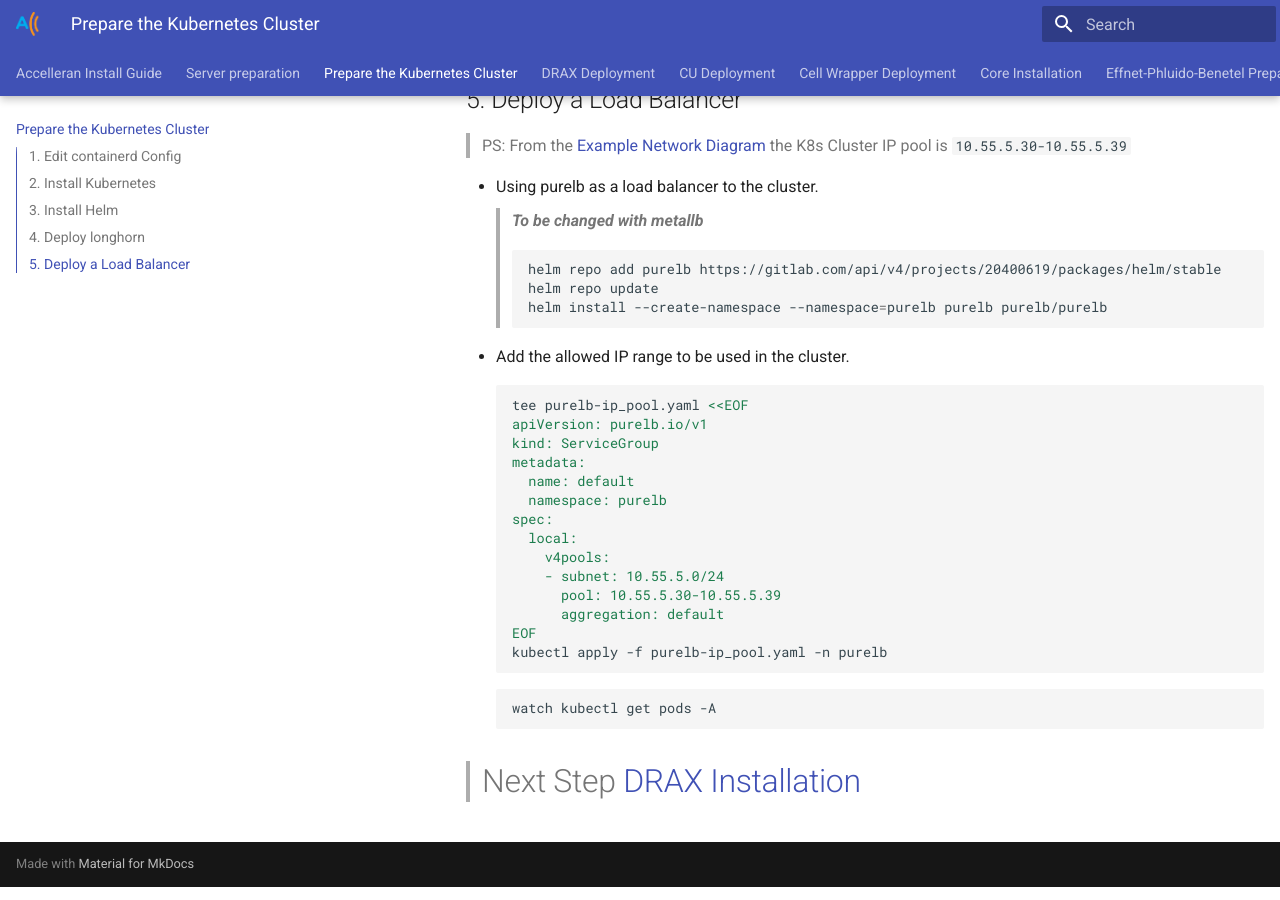
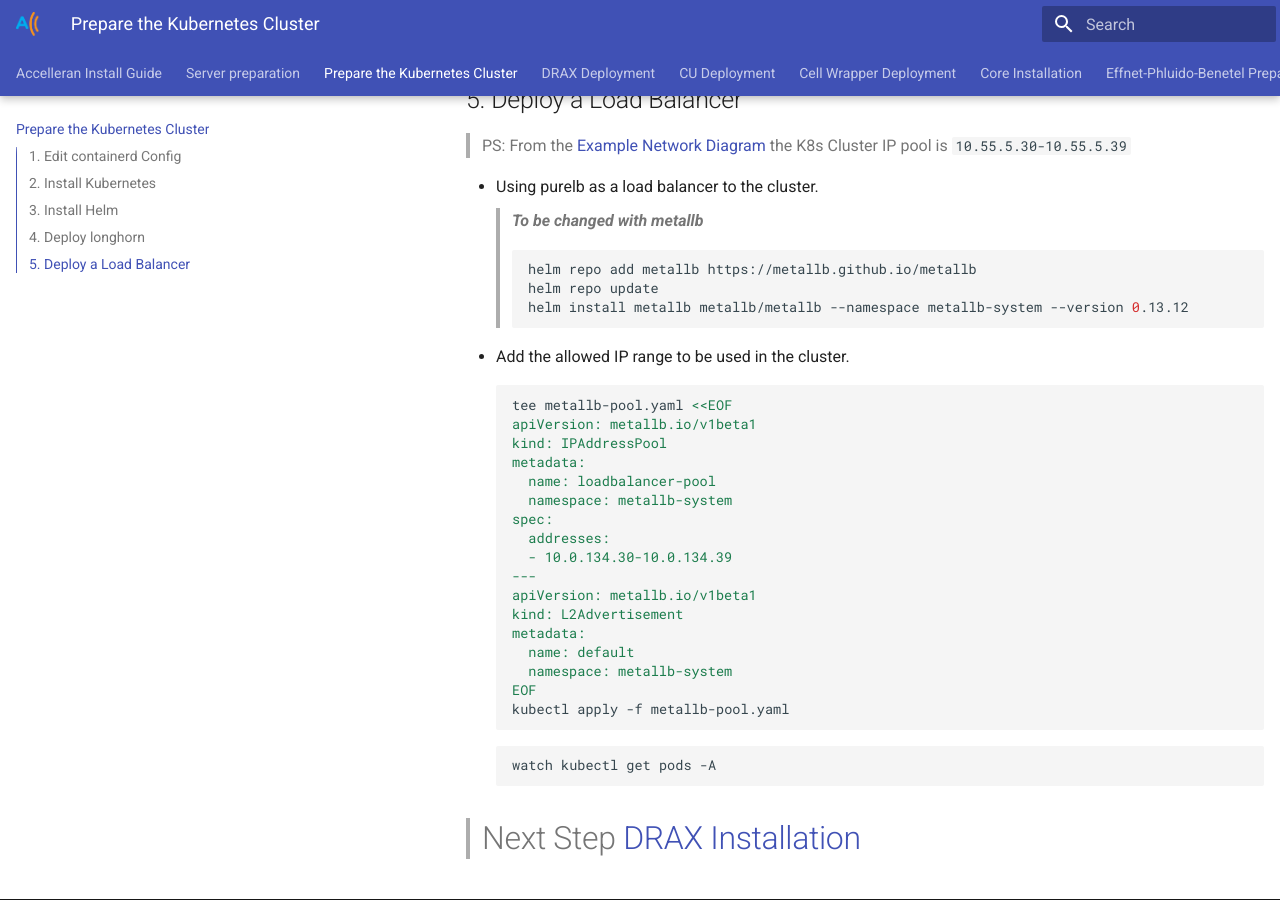
Before and after one commit to accelleran/drax-docs, an MkDocs documentation site: the page built from docs/kubernetes_ng-install/index.md, in a window 1280 px wide and 900 px high, scrolled down 2337 px. Built offline with MkDocs 1.6.1 and Material for MkDocs 9.7.7, drawn with Linux system fonts in a browser that asks for light colours; the version menu is left out.

Commit message:
use metallb instead of purelb

````diff
--- a/docs/kubernetes_ng-install/index.md
+++ b/docs/kubernetes_ng-install/index.md
@@ -109,26 +109,29 @@ watch kubectl get pods -A
 - Using purelb as a load balancer to the cluster.
 > ***To be changed with metallb***
 ```bash
-helm repo add purelb https://gitlab.com/api/v4/projects/20400619/packages/helm/stable
+helm repo add metallb https://metallb.github.io/metallb
 helm repo update
-helm install --create-namespace --namespace=purelb purelb purelb/purelb
+helm install metallb metallb/metallb --namespace metallb-system --version 0.13.12
 ```
 - Add the allowed IP range to be used in the cluster.
 ```bash
-tee purelb-ip_pool.yaml <<EOF
-apiVersion: purelb.io/v1
-kind: ServiceGroup
+tee metallb-pool.yaml <<EOF
+apiVersion: metallb.io/v1beta1
+kind: IPAddressPool
+metadata:
+  name: loadbalancer-pool
+  namespace: metallb-system
+spec:
+  addresses:
+  - 10.0.134.30-10.0.134.39
+---
+apiVersion: metallb.io/v1beta1
+kind: L2Advertisement
 metadata:
   name: default
-  namespace: purelb
-spec:
-  local:
-    v4pools:
-    - subnet: 10.55.5.0/24
-      pool: 10.55.5.30-10.55.5.39
-      aggregation: default
+  namespace: metallb-system
 EOF
-kubectl apply -f purelb-ip_pool.yaml -n purelb
+kubectl apply -f metallb-pool.yaml
 ```
 ```bash
 watch kubectl get pods -A
````
Also changed, not shown: docs/cu_ng-install/index.md (+1 -1 lines), docs/cw_ng-install/index.md (+8 -2 lines), docs/drax_ng-install/index.md (+3 -3 lines).
